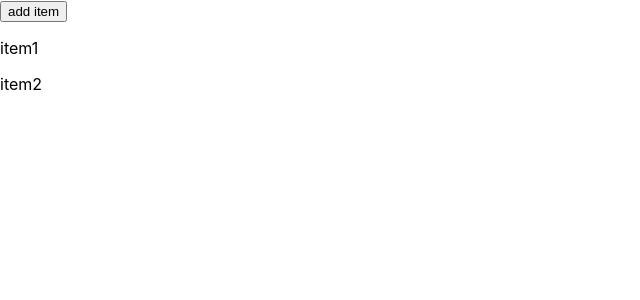
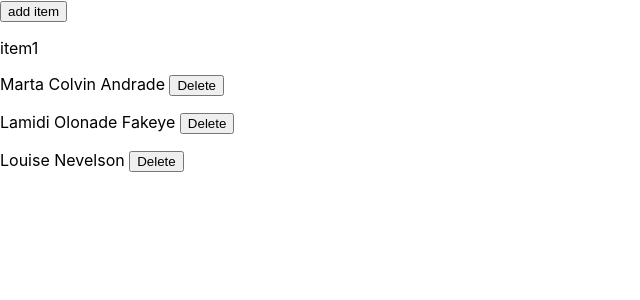
Before and after one commit to kencal20/dbc_reactproject1, a React (Create React App) app: page / in a window 1280 px wide. Shown: the top 300 px of the page, without its empty margins (0-640 px from the left). Built offline with nearby package versions, Linux system fonts and the light colour scheme.

Commit message:
Deleting using state

```diff
--- a/src/App4.js
+++ b/src/App4.js
@@ -1,22 +1,40 @@
+import React, { useState } from 'react';
 
-import { React, useState } from 'react'
 export default function App4() {
+    const [item, setItem] = useState(['item1']);
 
-    const [item, setItem] = useState(['item1', 'item2'])
+    const artistData = [
+        { id: 0, name: 'Marta Colvin Andrade' },
+        { id: 1, name: 'Lamidi Olonade Fakeye' },
+        { id: 2, name: 'Louise Nevelson' },
+    ];
+
+    const [artists, setArtist] = useState(artistData);
+
     function addItemOnUpdate() {
-        setItem((prevItem) => { return [...prevItem, `item${prevItem.length + 1}`] })
+        setItem((prevItem) => [...prevItem, `item${prevItem.length + 1}`]);
+    }
 
-    }
-    let elementItem = item.map((item) => { return <p key={item.length + 1}>{item}</p> })
+    let elementItem = item.map((item) => <p key={item.length + 1}>{item}</p>);
+
+    let artistElement = artists.map((artist) => (
+        <p key={artist.id}>
+            {artist.name}{' '}
+            <button
+                onClick={() => {
+                    setArtist(artists.filter((a) => a.id !== artist.id));
+                }}
+            >
+                Delete
+            </button>{' '}
+        </p>
+    ));
 
     return (
-        <div className='App4'>
-            <button onClick={addItemOnUpdate}>
-                add item
-            </button>
-            {
-                elementItem
-            }
+        <div className="App4">
+            <button onClick={addItemOnUpdate}>add item</button>
+            {elementItem}
+            {artistElement}
         </div>
-    )
+    );
 }
```
